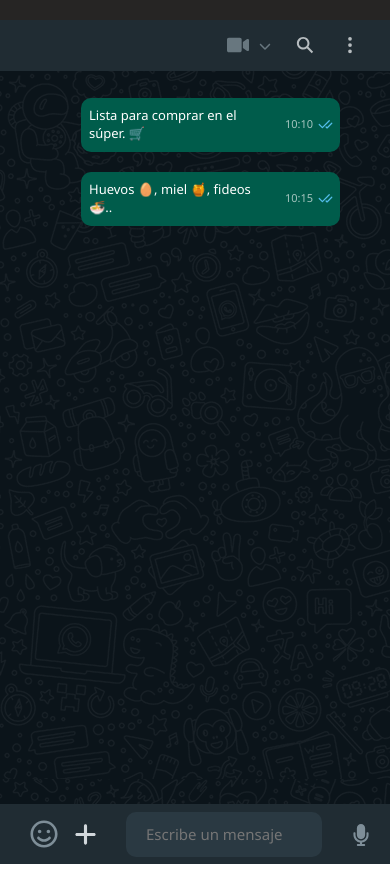
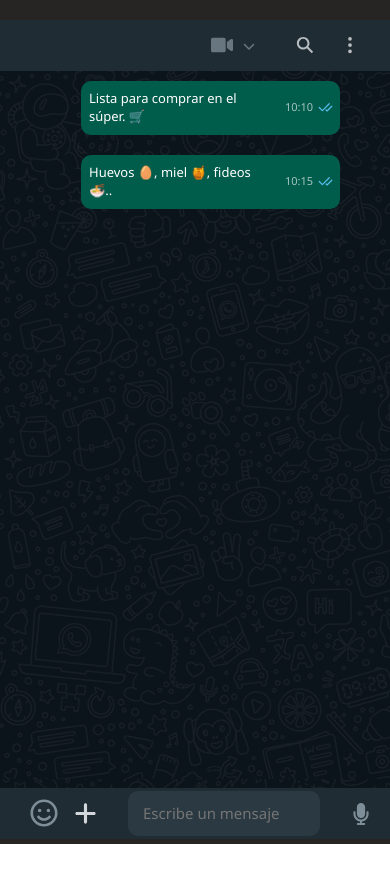
Before and after one commit to MilagrosZare/Whatsapp_Clone, a React (Vite) app: page /contact/1 in a window 390 px wide. After the commit the page ends 850 px from the top, so only its background shows below. Built offline with nearby package versions, Linux system fonts and the light colour scheme.

Commit message:
mediaquery-fixes

```diff
--- a/src/Components/Aside/Aside.css
+++ b/src/Components/Aside/Aside.css
@@ -108,15 +108,23 @@
 
 @media (min-width: 701px) and (max-width: 930px) {
 
+    .container-contacts {
+        background-color: var(--primary-color);
+        width: 25vw;
+        height: 95vh;
+        margin: 20px 0 0 20px;
+    }
+
     .header-aside-buttons {
+        display: inline-block;
+        margin-left: 5px;
 
-        gap: 5px;
-        margin-left: 5px;
     }
 
     .button-wpp {
         font-size: 10px;
         padding: 6px;
+        margin-top: 6px;
     }
 }
 
--- a/src/Components/Chat/Chat.css
+++ b/src/Components/Chat/Chat.css
@@ -7,7 +7,7 @@
 }
 
 .component-HeaderChat {
-    height: 8vh;
+    height: 7vh;
 }
 
 .component-MessageList {
@@ -43,14 +43,26 @@
     width: 60vw;
 }
 
-@media (min-width: 320px) and (max-width: 700px) {
+@media (min-width: 701px) and (max-width: 930px) {
 
     .chat-screen {
-        display: flex;
-        flex-direction: column;
         width: 100vw;
-        height: 100vh;
-        justify-content: space-between
+        height: 95vh;
+        justify-content: space-between;
     }
 
 }
+
+@media (min-width: 320px) and (max-width: 700px) {
+
+    .component-HeaderChat {
+        height: 6vh;
+    }
+
+    .chat-screen {
+        width: 100vw;
+        height: 97vh;
+        justify-content: space-between;
+    }
+
+}
--- a/src/Components/HeaderChat/HeaderChat.css
+++ b/src/Components/HeaderChat/HeaderChat.css
@@ -1,6 +1,6 @@
 .header {
     background-color: rgb(32, 44, 51);
-    height: 8vh;
+    height: 7vh;
     display: flex;
     flex-direction: row;
     width: 60vw;
@@ -60,6 +60,15 @@
 
 }
 
+@media (min-width: 701px) and (max-width: 930px) {
+
+    .header {
+        background-color: rgb(32, 44, 51);
+        width: 72vw;
+    }
+
+}
+
 @media (min-width: 320px) and (max-width: 700px) {
 
     .header {
@@ -67,8 +76,13 @@
         height: 6vh;
     }
 
-    .video-call {
-        padding: 10px 4px 6px 20px;
-        gap: 10px;
+    .img-profile {
+        width: 35px;
+        height: 35px;
+
+        .video-call {
+            padding: 10px 4px 6px 20px;
+            gap: 10px;
+        }
     }
 }
--- a/src/Components/HomeScreen/HomeScreen.css
+++ b/src/Components/HomeScreen/HomeScreen.css
@@ -31,7 +31,8 @@
     border-radius: 25px;
     background-color: var(--button-color);
     padding: 10px;
-    width: 22%;
+    width: 250px;
+    height: 40px;
     justify-content: center;
     text-align: center;
 
@@ -59,5 +60,5 @@
 }
 
 .download-img {
-    width: 20vw;
+    width: 350px;
 }
--- a/src/Components/NewMessage/NewMessage.css
+++ b/src/Components/NewMessage/NewMessage.css
@@ -3,7 +3,7 @@
     font-size: 25px;
     align-items: center;
     gap: 5px;
-    height: 60px;
+    height: 6vh;
     background-color: var(--tertiary-color);
 }
 
@@ -33,9 +33,9 @@
 
 input {
     background-color: rgb(42, 57, 66);
-    margin: 8px;
+    margin: 10px;
     border-radius: 10px;
-    padding: 20px;
+    padding: 15px;
     border: none;
     height: 45px;
     outline: none;
@@ -44,7 +44,8 @@ input {
     font-size: 15px;
 }
 
-.mic,.send {
+.mic,
+.send {
     background: transparent;
     border: none;
     color: var(--icon-primary-color);
@@ -56,3 +57,5 @@ input {
     font-size: 22px;
     cursor: pointer;
 }
+
+@media (min-width: 320px) and (max-width: 700px) {}
```
